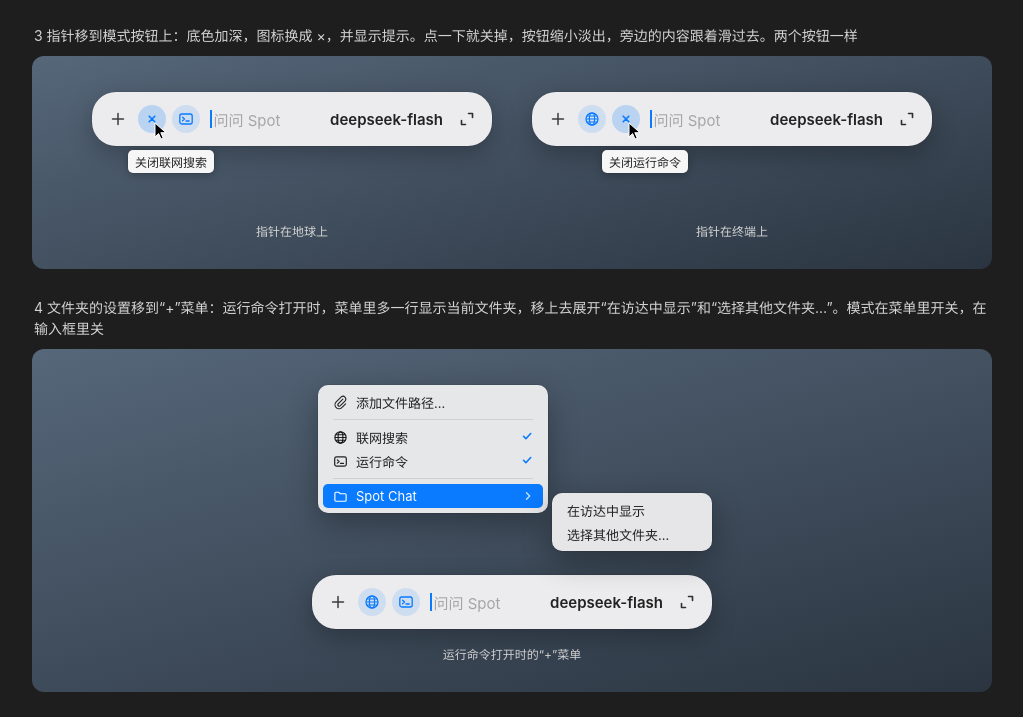
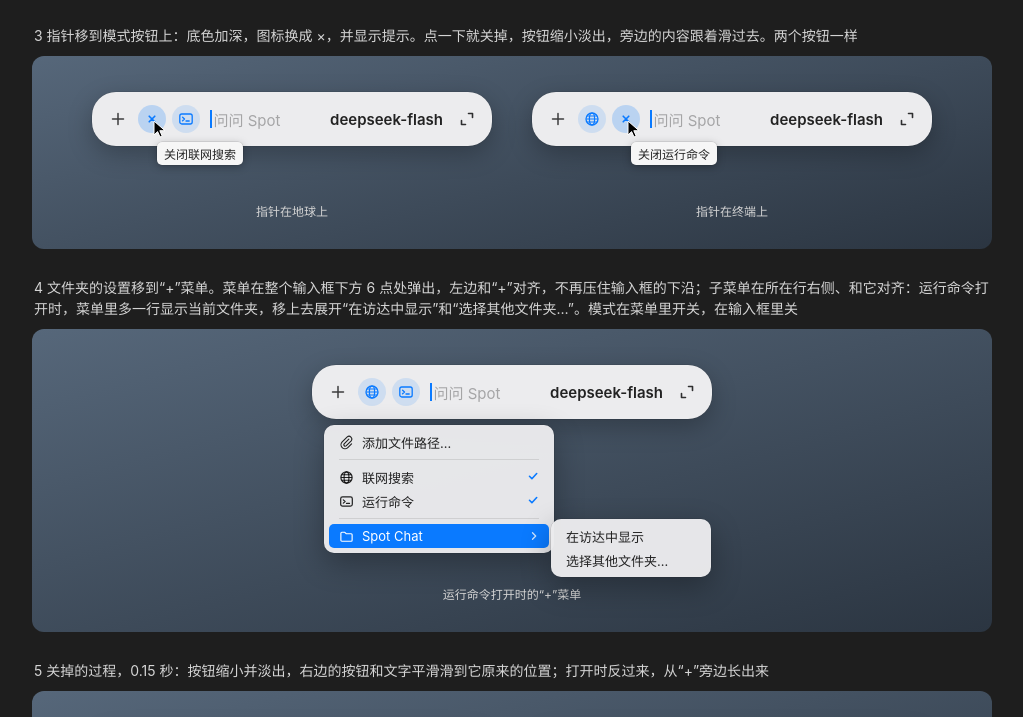
Before and after one commit to Maimai-l/spot-chat, a plain HTML site: page docs/design/mode-buttons.html in a window 1280 px wide. Shown: the part 622-1339 px from the top of the page, without its empty margins (0-1023 px from the left). Drawn offline with Linux system fonts and the light colour scheme.

Commit message:
Mode buttons mockup: menus, submenus and tooltips where macOS puts them; the + menu below the whole input [skip ci]
Co-Authored-By: Claude Opus 5.5 <noreply@anthropic.com>
Claude-Session: https://claude.ai/code/session_01REvHc4SjjqMcxY8UXeyBUw

```diff
--- a/docs/design/mode-buttons.html
+++ b/docs/design/mode-buttons.html
@@ -75,7 +75,7 @@ body{margin:0;background:#1e1e1e;font-family:-apple-system,"SF Pro Text","PingFa
           <span class="b"><svg width="16" height="16"><use href="#expand"/></svg></span>
         </div>
       </div>
-      <div class="menu" style="left:78px;top:112px;min-width:160px">
+      <div class="menu" style="left:80px;top:78px;min-width:160px">
         <div class="mi">选择其他文件夹…</div><div class="mi sel">在访达中显示</div><div class="sep"></div><div class="mi">关闭运行命令</div>
       </div>
     </div><div class="label">现在</div></div>
@@ -98,9 +98,9 @@ body{margin:0;background:#1e1e1e;font-family:-apple-system,"SF Pro Text","PingFa
 </div>
 
 <div>
-  <p class="cap">4  文件夹的设置移到“+”菜单：运行命令打开时，菜单里多一行显示当前文件夹，移上去展开“在访达中显示”和“选择其他文件夹…”。模式在菜单里开关，在输入框里关</p>
+  <p class="cap">4  文件夹的设置移到“+”菜单。菜单在整个输入框下方 6 点处弹出，左边和“+”对齐，不再压住输入框的下沿；子菜单在所在行右侧、和它对齐：运行命令打开时，菜单里多一行显示当前文件夹，移上去展开“在访达中显示”和“选择其他文件夹…”。模式在菜单里开关，在输入框里关</p>
   <div class="stage">
-    <div class="cell"><div class="slot" data-bar="menu" style="height:240px"></div><div class="label">运行命令打开时的“+”菜单</div></div>
+    <div class="cell"><div class="slot" data-bar="menu"></div><div class="label">运行命令打开时的“+”菜单</div></div>
   </div>
 </div>
 
@@ -113,7 +113,7 @@ body{margin:0;background:#1e1e1e;font-family:-apple-system,"SF Pro Text","PingFa
   <p class="cap">3 and 4 in English</p>
   <div class="stage">
     <div class="cell"><div class="slot" data-bar="cmd-hover-en" style="height:110px"></div></div>
-    <div class="cell"><div class="slot" data-bar="menu-en" style="height:240px"></div></div>
+    <div class="cell"><div class="slot" data-bar="menu-en"></div></div>
   </div>
 </div>
 
@@ -124,18 +124,26 @@ body{margin:0;background:#1e1e1e;font-family:-apple-system,"SF Pro Text","PingFa
     const b = n.querySelector('.bar'); b.style.position = 'absolute'; b.style.top = top + 'px'
     slot.append(n); return slot.querySelector('.bar')
   }
+  // Where macOS puts things: a tooltip just below and right of the pointer's tip; a submenu beside its item,
+  // its first item level with that item. The + menu opens 6 below the whole input, lined up with the +,
+  // rather than 4 below the + button, which put it over the input's lower edge.
   function hover(b, which, tip, slot, en) {
+    if (en) b.querySelector('.ph').textContent = 'Ask Spot'
     const btn = b.querySelector(which); btn.classList.add('hover')
     btn.innerHTML = '<svg width="10" height="10"><use href="#x"/></svg>'
+    const x = b.offsetLeft + btn.offsetLeft + 15, y = b.offsetTop + btn.offsetTop + 15
+    const p = document.createElementNS('http://www.w3.org/2000/svg', 'svg'); p.setAttribute('class', 'pointer')
+    p.innerHTML = '<use href="#arrow"/>'; p.style.left = x + 'px'; p.style.top = y + 'px'; slot.append(p)
     const t = document.createElement('div'); t.className = 'tip'; t.textContent = tip
-    const left = btn.offsetLeft; t.style.left = (left - 10) + 'px'; t.style.top = (b.offsetTop + 58) + 'px'
+    t.style.left = (x + 4) + 'px'; t.style.top = (y + 22) + 'px'
     slot.append(t)
-    const p = document.createElementNS('http://www.w3.org/2000/svg', 'svg'); p.setAttribute('class', 'pointer')
-    p.innerHTML = '<use href="#arrow"/>'; p.style.left = (left + 16) + 'px'; p.style.top = (b.offsetTop + 30) + 'px'; slot.append(p)
-    if (en) b.querySelector('.ph').textContent = 'Ask Spot'
   }
   function menu(slot, b, en) {
-    const m = document.createElement('div'); m.className = 'menu'; m.style.left = '6px'; m.style.top = '0px'; m.style.minWidth = '230px'
+    if (en) b.querySelector('.ph').textContent = 'Ask Spot'
+    const plus = b.querySelector('.b')
+    const m = document.createElement('div'); m.className = 'menu'; m.style.minWidth = '230px'
+    m.style.left = (b.offsetLeft + plus.offsetLeft) + 'px'
+    m.style.top = (b.offsetTop + b.offsetHeight + 6) + 'px'
     const z = en
       ? ['Add File Path…', 'Search the Web', 'Run Commands', 'Spot Chat', 'Show in Finder', 'Choose Another Folder…']
       : ['添加文件路径…', '联网搜索', '运行命令', 'Spot Chat', '在访达中显示', '选择其他文件夹…']
@@ -145,18 +153,20 @@ body{margin:0;background:#1e1e1e;font-family:-apple-system,"SF Pro Text","PingFa
       <div class="sep"></div>
       <div class="mi sel"><svg width="15" height="15"><use href="#folder"/></svg>${z[3]}<span class="r"><svg width="10" height="10"><use href="#chev"/></svg></span></div>`
     slot.append(m)
-    const s = document.createElement('div'); s.className = 'menu'; s.style.left = '240px'; s.style.top = '108px'; s.style.minWidth = '160px'
+    const item = m.querySelector('.mi.sel')
+    const s = document.createElement('div'); s.className = 'menu'; s.style.minWidth = '160px'
+    s.style.left = (m.offsetLeft + m.offsetWidth - 3) + 'px'
+    s.style.top = (m.offsetTop + item.offsetTop - 5) + 'px'
     s.innerHTML = `<div class="mi">${z[4]}</div><div class="mi">${z[5]}</div>`
     slot.append(s)
-    if (en) b.querySelector('.ph').textContent = 'Ask Spot'
   }
   for (const slot of document.querySelectorAll('[data-bar]')) {
     const kind = slot.dataset.bar
     if (kind === 'menu' || kind === 'menu-en') {
-      slot.style.height = '250px'
-      const b = bar(slot, 190); menu(slot, b, kind === 'menu-en')
+      slot.style.height = '210px'
+      const b = bar(slot, 0); menu(slot, b, kind === 'menu-en')
     } else if (kind) {
-      slot.style.height = '120px'
+      slot.style.height = '100px'
       const b = bar(slot, 0)
       if (kind === 'search-hover') hover(b, '[data-search]', '关闭联网搜索', slot)
       if (kind === 'cmd-hover') hover(b, '[data-cmd]', '关闭运行命令', slot)
```
Also changed, not shown: 1 other file.
